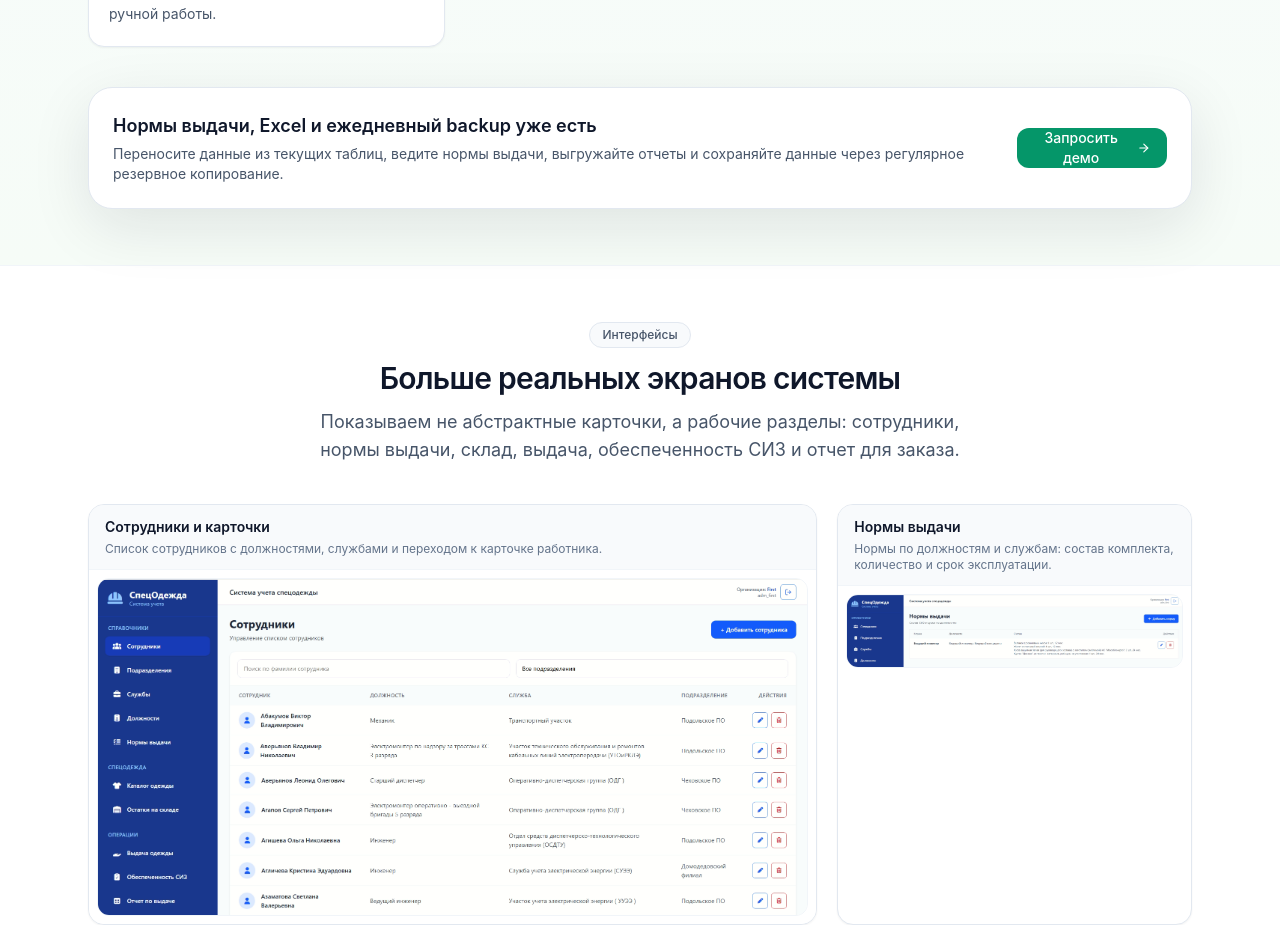
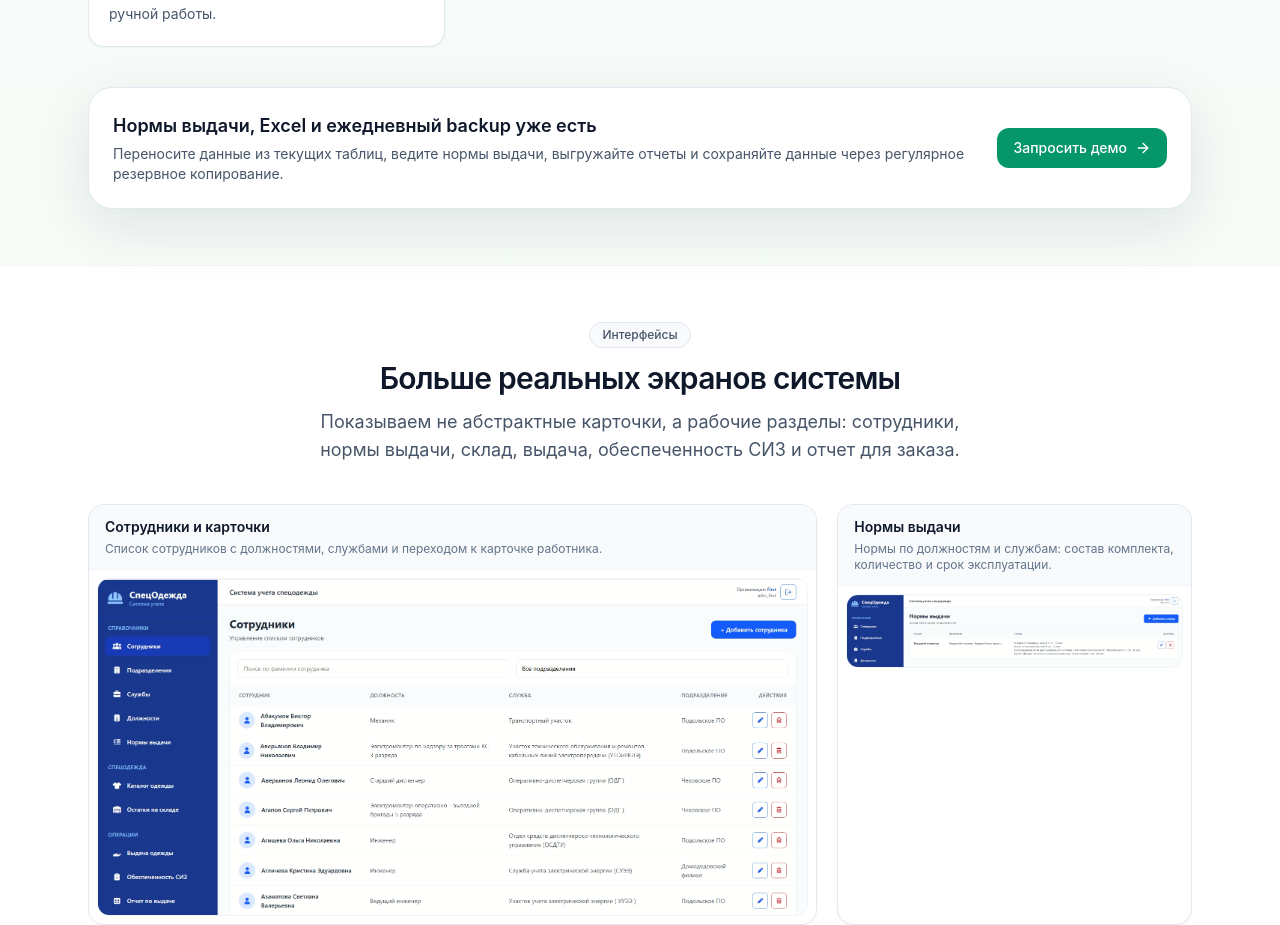
Before and after one commit to illena1972/site, a React (Vite) app: page / in a window 1280 px wide. Shown: the part 2840-3765 px from the top of the page. Built offline with nearby package versions, Linux system fonts and the light colour scheme.

Commit message:
Prevent feature CTA text wrapping

```diff
--- a/src/App.jsx
+++ b/src/App.jsx
@@ -739,7 +739,7 @@ function Home() {
                 </div>
               </div>
               <Button
-                className="bg-emerald-600 hover:bg-emerald-700 active:bg-emerald-800"
+                className="whitespace-nowrap bg-emerald-600 hover:bg-emerald-700 active:bg-emerald-800"
                 onClick={() => setDemoOpen(true)}
               >
                 Запросить демо <ArrowRight size={16} />
```
